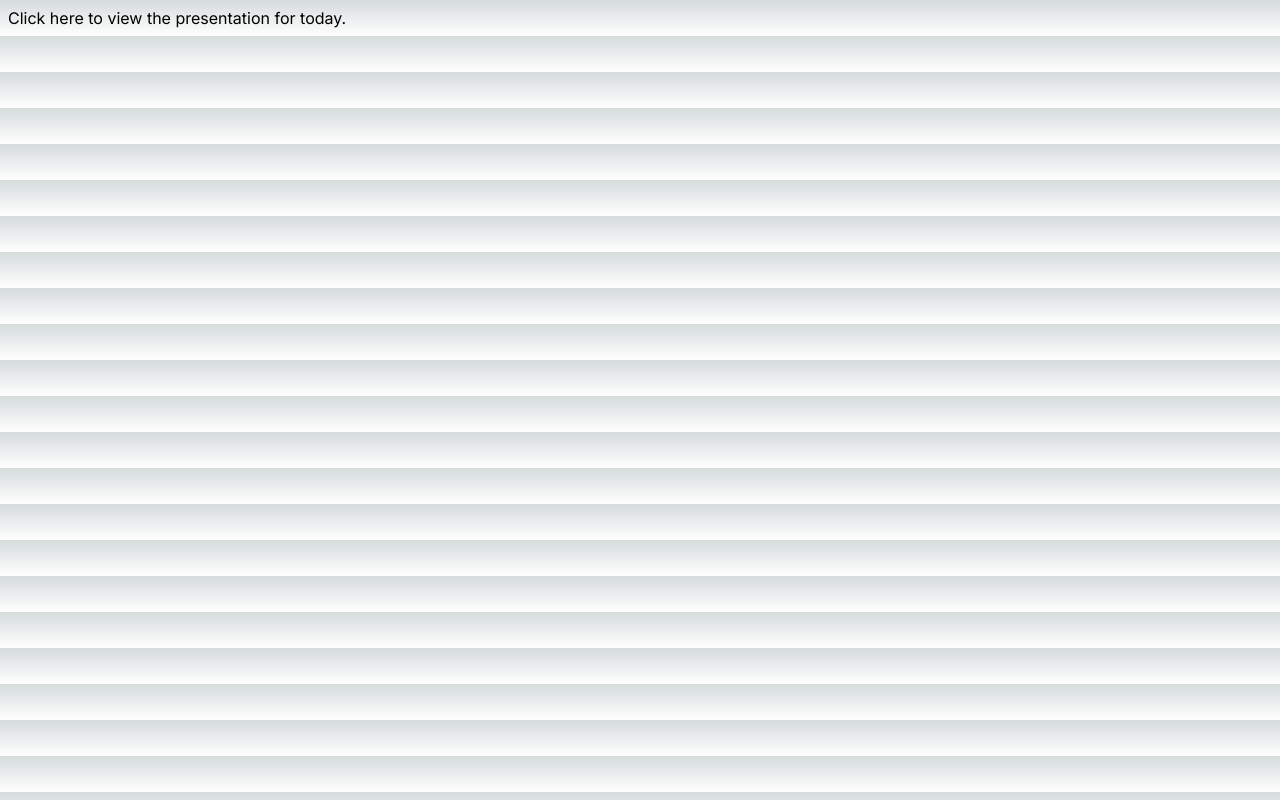
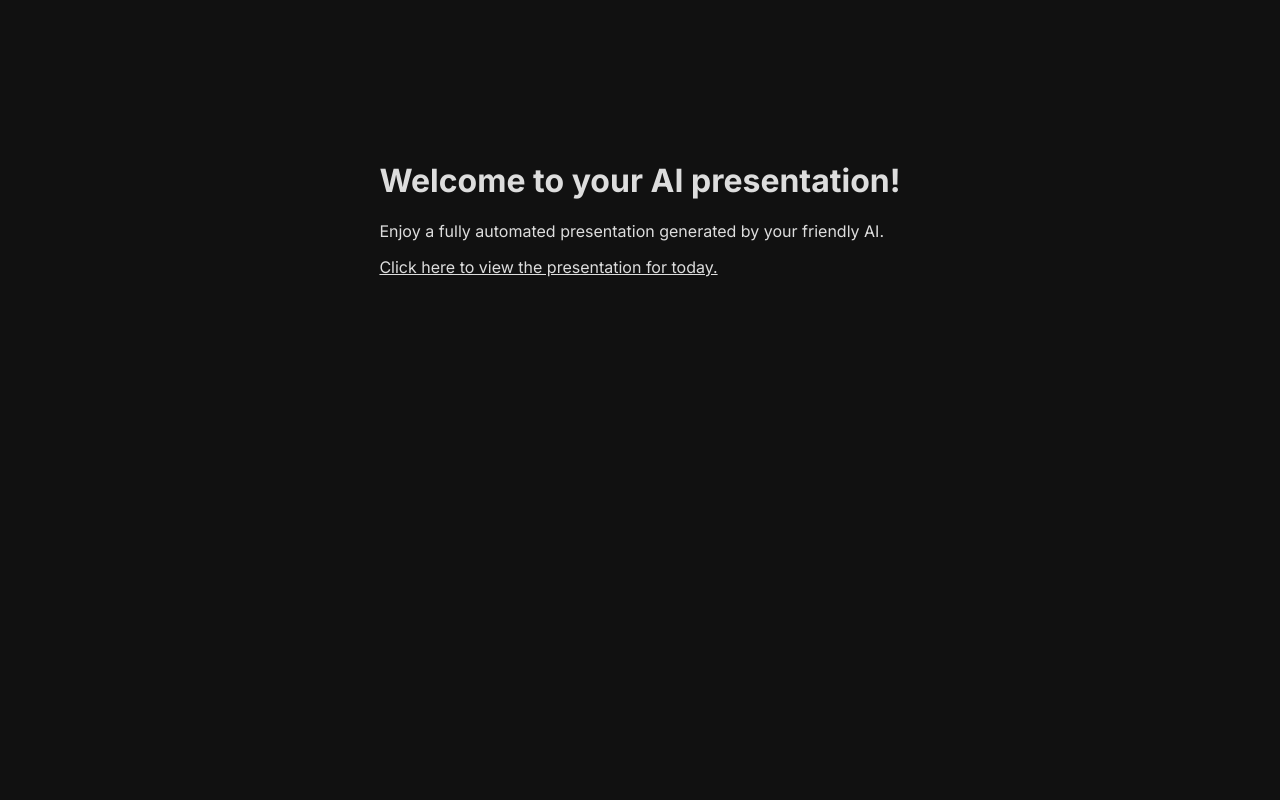
Before and after one commit to tjones4701/ai-presentation, a Next.js app: page / in a window 1280 px wide. Built offline with nearby package versions, Linux system fonts and the light colour scheme.

Commit message:
Added better styling

```diff
--- a/src/app/globals.css
+++ b/src/app/globals.css
@@ -71,10 +71,8 @@ body {
 }
 
 body {
-  color: rgb(var(--foreground-rgb));
-  background: linear-gradient(to bottom,
-      transparent,
-      rgb(var(--background-end-rgb))) rgb(var(--background-start-rgb));
+  color: #DDD;
+  background: #111
 }
 
 a {
--- a/src/app/page.module.css
+++ b/src/app/page.module.css
@@ -0,0 +1,10 @@
+.main {
+    display: flex;
+    justify-content: center;
+    align-items: center;
+    height: 50vh;
+}
+
+.link {
+    text-decoration: underline;
+}
--- a/src/app/page.tsx
+++ b/src/app/page.tsx
@@ -5,7 +5,11 @@ export default function Home() {
   return (
     <main className={styles.main}>
       <div className={styles.description}>
-        <a href='/presentation'>Click here to view the presentation for today.</a>
+        <h1>
+          Welcome to your AI presentation!
+        </h1>
+        <p>Enjoy a fully automated presentation generated by your friendly AI.</p>
+        <a className={styles.link} href='/presentation'>Click here to view the presentation for today.</a>
       </div>
     </main>
   )
--- /dev/null
+++ b/src/components/ai-image/ai-image.module.scss
@@ -0,0 +1,4 @@
+.image {
+    max-width: 80%;;
+
+}
--- a/src/components/ai-image/index.tsx
+++ b/src/components/ai-image/index.tsx
@@ -1,4 +1,5 @@
 import { createImage } from "@/server/open-ai/ai";
+import styles from "./ai-image.module.scss";
 interface Props {
     children: string;
     className?: string;
@@ -7,6 +8,6 @@ interface Props {
 export const OpenAIImage: React.FC<Props> = async ({ children, className }) => {
     const src = await createImage(children);
     return (
-        <img alt={children} className={className} src={src} />
+        <img alt={children} className={`${styles?.image} ${className}`} src={src} />
     );
 };
```
Also changed, not shown: src/app/presentation/ai-presentation.module.scss (+13 -2 lines), src/app/presentation/page.tsx (+6 -1 lines).
